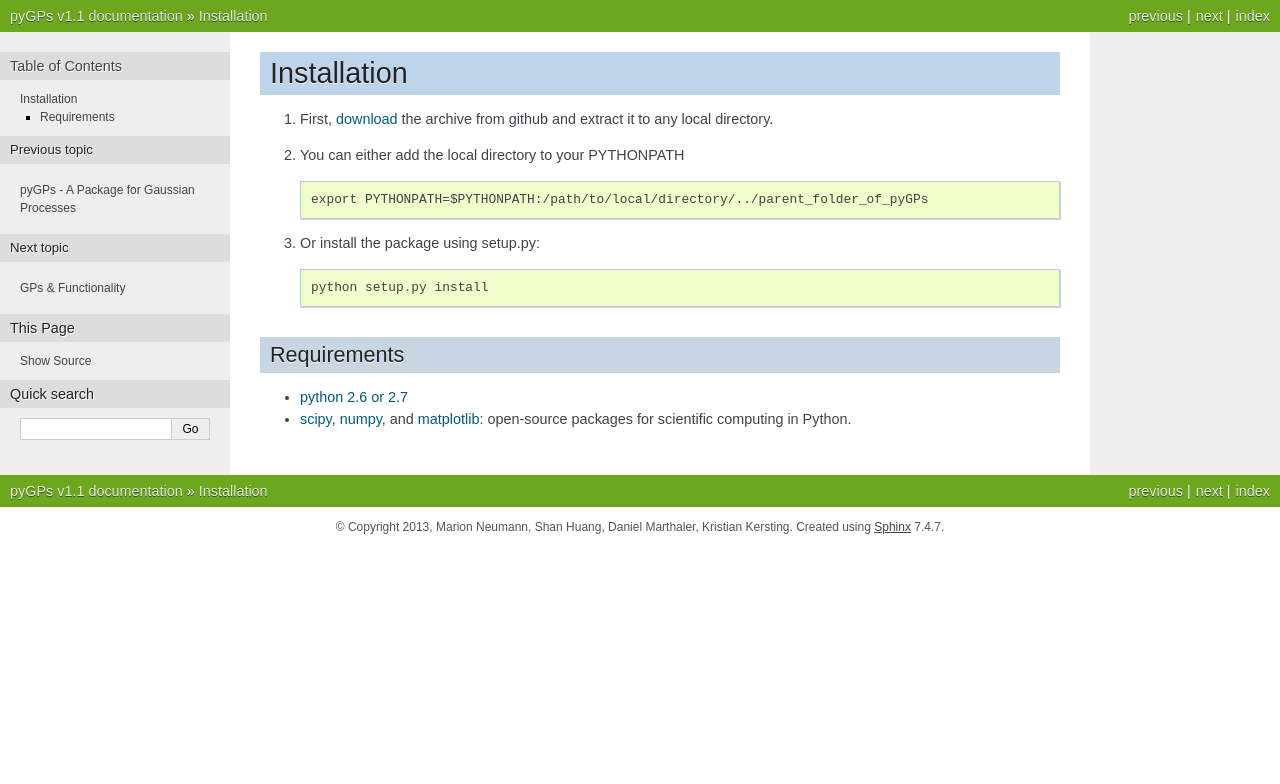
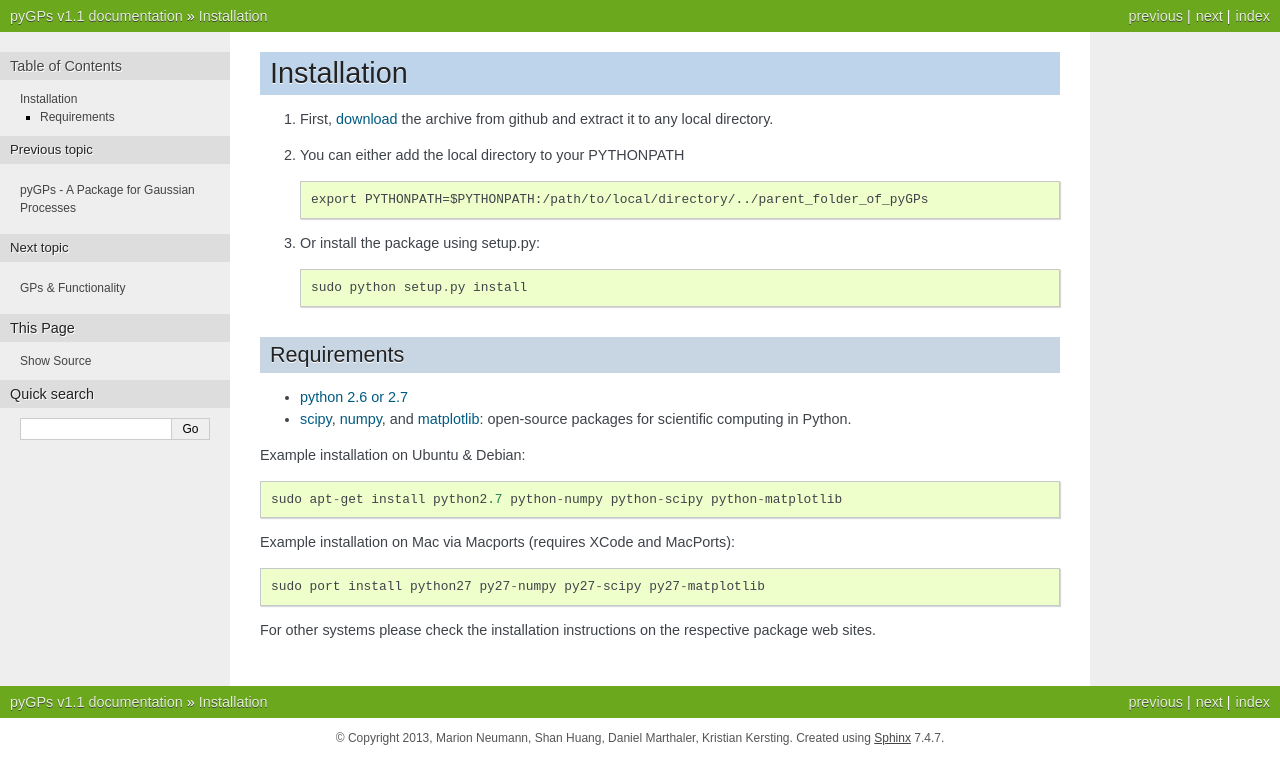
Before and after one commit to marionmari/pyGPs, a Sphinx documentation site: the page built from doc/source/Install.rst, in a window 1280 px wide. Shown: the top 784 px of the page. Built offline with Sphinx 7.4.7, drawn with Linux system fonts in a browser that asks for light colours; formulas are drawn with MathJax 3.

Commit message:
installation istruction updated

```diff
--- a/doc/source/Install.rst
+++ b/doc/source/Install.rst
@@ -11,7 +11,7 @@ Installation
 
 3. Or install the package using setup.py::
 
-        python setup.py install
+        sudo python setup.py install
 
 Requirements
 ------------
@@ -22,3 +22,16 @@ Requirements
 .. _scipy: http://www.scipy.org/
 .. _numpy: http://www.numpy.org/
 .. _matplotlib: http://matplotlib.org/
+
+
+Example installation on Ubuntu & Debian::
+
+	sudo apt-get install python2.7 python-numpy python-scipy python-matplotlib
+
+
+Example installation on Mac via Macports (requires XCode and MacPorts)::
+
+	sudo port install python27 py27-numpy py27-scipy py27-matplotlib
+
+
+For other systems please check the installation instructions on the respective package web sites.
```
